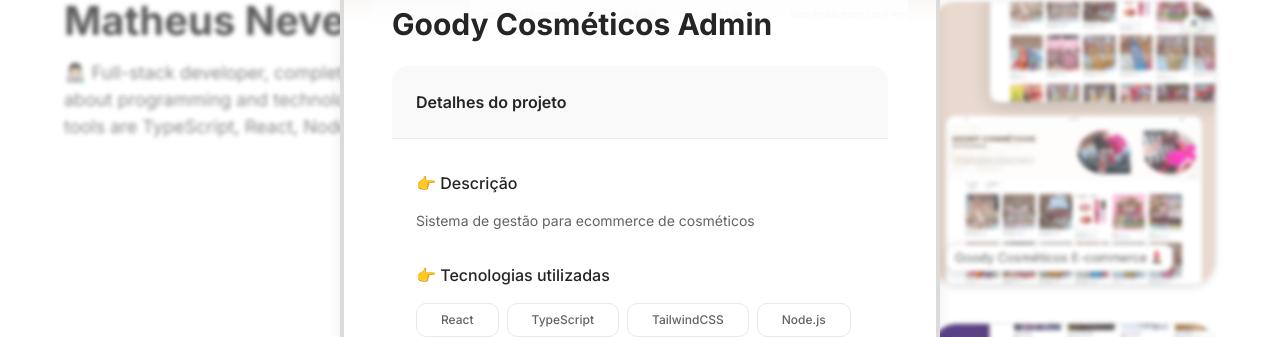
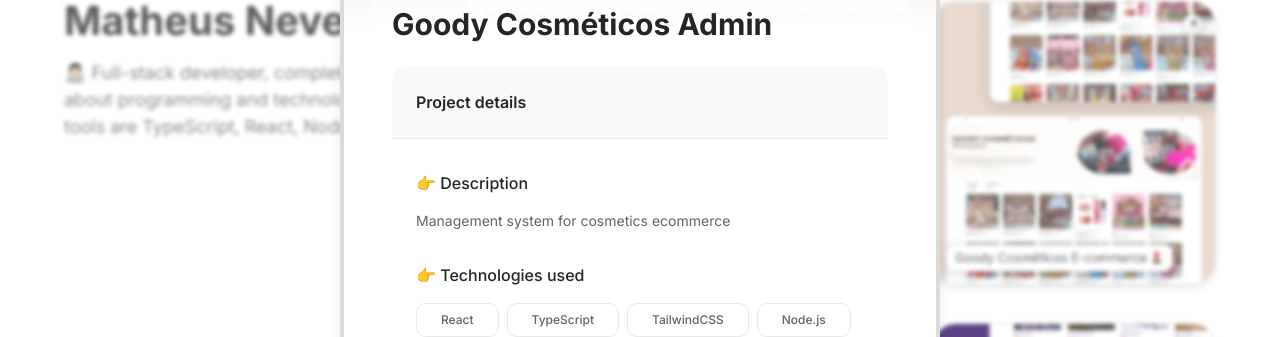
Before and after one commit to oMatheus-Farias/portfolio2026-front-end, a Next.js app: page /en in a window 1280 px wide. Both pictures are taken after a click on the button 758 px from the left and 1264 px from the top of the page. Shown: the part 1121-1458 px from the top of the page. Built offline with nearby package versions, Linux system fonts and the light colour scheme.

Commit message:
feat: add translate in projects dialog

```diff
--- a/messages/en.json
+++ b/messages/en.json
@@ -8,5 +8,16 @@
     "aboutMeTitle": "A little about me",
     "socialTitle": "Social",
     "returnToTopButtonText": "Return to top"
+  },
+  "Projects": {
+    "projectDetailsTitle": "Project details",
+    "descriptionTitle": "👉 Description",
+    "technologiesUsed": "👉 Technologies used",
+    "goodyCosmeticsAdminDescription": "Management system for cosmetics ecommerce",
+    "goodyCosmeticsEcommerceDescription": "Cosmetics ecommerce",
+    "reisFinanceDescription": "Personal finance management system",
+    "fswTripsDescription": "Trip management platform",
+    "fswStoreDescription": "Online store for developer products",
+    "unibusinessDescription": "Business management platform with Power BI integration"
   }
 }
--- a/messages/pt.json
+++ b/messages/pt.json
@@ -8,5 +8,16 @@
     "aboutMeTitle": "Um pouco de mim",
     "socialTitle": "Social",
     "returnToTopButtonText": "Voltar ao topo"
+  },
+  "Projects": {
+    "projectDetailsTitle": "Detalhes do projeto",
+    "descriptionTitle": "👉 Descrição",
+    "technologiesUsed": "👉 Tecnologias utilizadas",
+    "goodyCosmeticsAdminDescription": "Sistema de gestão para ecommerce de cosméticos",
+    "goodyCosmeticsEcommerceDescription": "Ecommerce de cosméticos",
+    "reisFinanceDescription": "Sistema de gestão financeira pessoal",
+    "fswTripsDescription": "Plataforma de gestão de viagenss",
+    "fswStoreDescription": "Loja online de produtos para desenvolvedores",
+    "unibusinessDescription": "Plataforma de gestão empresarial com integração com Power BI"
   }
 }
--- a/src/app/[locale]/page.tsx
+++ b/src/app/[locale]/page.tsx
@@ -28,6 +28,7 @@
 
 export default function Home() {
   const t = useTranslations('Home');
+  const tProjects = useTranslations('Projects');
   const currentYear = new Date().getFullYear();
 
   return (
@@ -69,7 +70,7 @@
                 key={project.name}
                 name={project.name}
                 image={project.image}
-                description={project.description}
+                description={tProjects(project.description)}
                 technologies={project.technologies}
               />
             ))}
--- a/src/components/Projects.tsx
+++ b/src/components/Projects.tsx
@@ -1,4 +1,5 @@
 import Image, { type StaticImageData } from 'next/image';
+import { useTranslations } from 'next-intl';
 
 import { Badge } from './ui/Badge';
 import {
@@ -18,6 +19,8 @@
 }
 
 export function Projects({ name, image, description, technologies }: IProjectsProps) {
+  const t = useTranslations('Projects');
+
   return (
     <li className="w-full">
       <Dialog>
@@ -58,16 +61,16 @@
 
             <div className="mt-6 h-full overflow-hidden rounded-2xl">
               <div className="border-b border-[#E9E9E9] bg-[#F9F9F9] p-6 dark:border-[#323232] dark:bg-[#232323]">
-                <h3 className="font-semibold">Detalhes do projeto</h3>
+                <h3 className="font-semibold">{t('projectDetailsTitle')}</h3>
               </div>
 
               <div className="mt-8 flex w-full flex-col gap-4 px-6">
-                <h4 className="text-base font-medium">👉 Descrição</h4>
+                <h4 className="text-base font-medium">{t('descriptionTitle')}</h4>
                 <p className="text-sm text-[#636363] dark:text-[#D5D5D5]">{description}</p>
               </div>
 
               <div className="mt-8 flex w-full flex-col gap-4 px-6">
-                <h4 className="text-base font-medium">👉 Tecnologias utilizadas</h4>
+                <h4 className="text-base font-medium">{t('technologiesUsed')}</h4>
                 <div className="flex flex-wrap items-center gap-2">
                   {technologies.map((tech) => (
                     <Badge key={tech} variant="outline">
--- a/src/constants/projects.ts
+++ b/src/constants/projects.ts
@@ -9,37 +9,37 @@
   {
     name: 'Goody Cosméticos Admin',
     image: goodyCosmeticsAdmin,
-    description: 'Sistema de gestão para ecommerce de cosméticos',
+    description: 'goodyCosmeticsAdminDescription',
     technologies: ['React', 'TypeScript', 'TailwindCSS', 'Node.js', 'Fastify', 'PostgreSQL'],
   },
   {
     name: 'Goody Cosméticos Ecommerce',
     image: goodyCosmeticsEcommerce,
-    description: 'Ecommerce de cosméticos',
+    description: 'goodyCosmeticsEcommerceDescription',
     technologies: ['Next.js', 'TypeScript', 'TailwindCSS', 'Node.js', 'Fastify', 'PostgreSQL'],
   },
   {
     name: 'Reis Finance',
     image: reisFinance,
-    description: 'Plataforma de gestão financeira',
+    description: 'reisFinanceDescription',
     technologies: ['React', 'TypeScript', 'TailwindCSS', 'Node.js', 'Express', 'PostgreSQL'],
   },
   {
     name: 'FSW Trips',
     image: fswTrips,
-    description: 'Plataforma de gestão de viagens',
+    description: 'fswTripsDescription',
     technologies: ['Next.js', 'TypeScript', 'TailwindCSS', 'PostgreSQL'],
   },
   {
     name: 'FSW Store',
     image: fswStore,
-    description: 'Ecommerce de produtos variados',
+    description: 'fswStoreDescription',
     technologies: ['Next.js', 'TypeScript', 'TailwindCSS', 'PostgreSQL'],
   },
   {
     name: 'Unibusiness',
     image: unibusiness,
-    description: 'Plataforma de gestão empresarial com integração com Power BI',
+    description: 'unibusinessDescription',
     technologies: [
       'React',
       'TypeScript',
```
